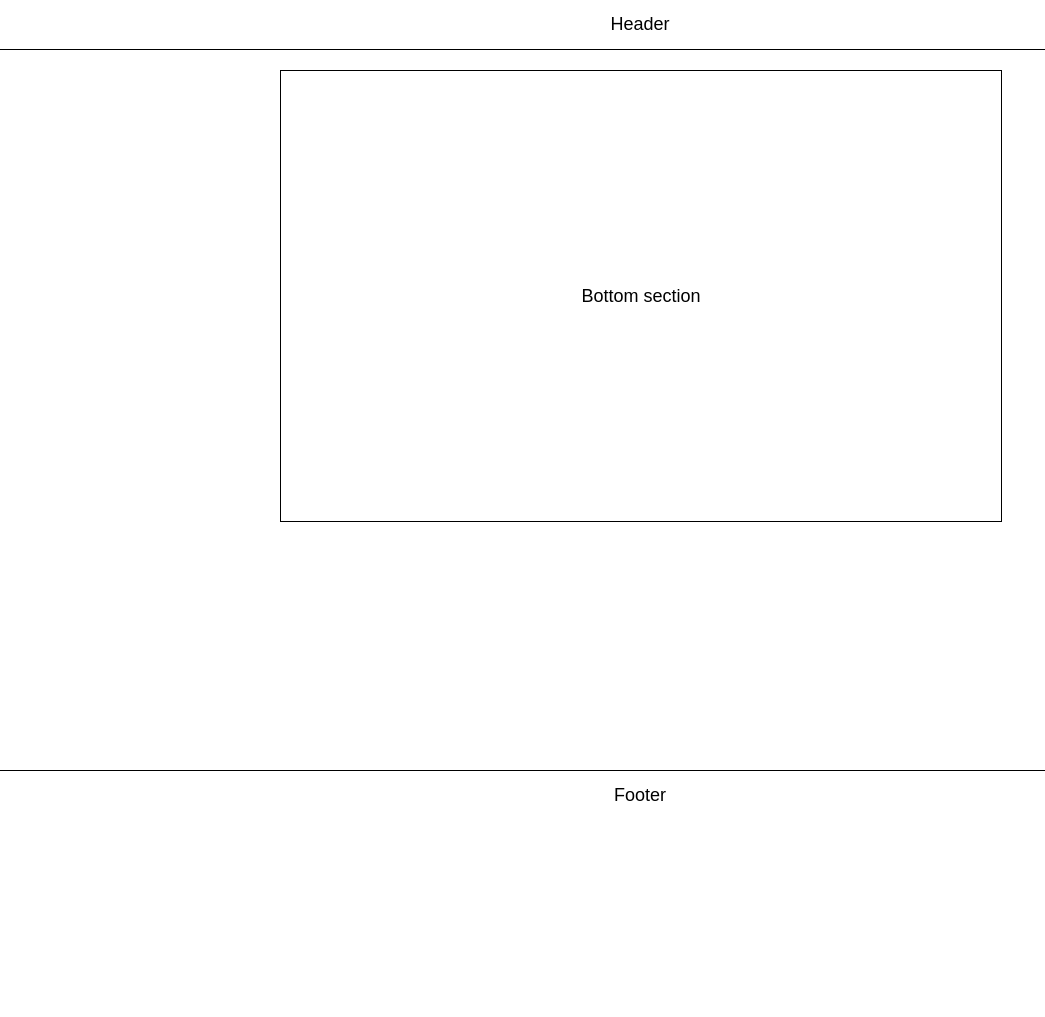
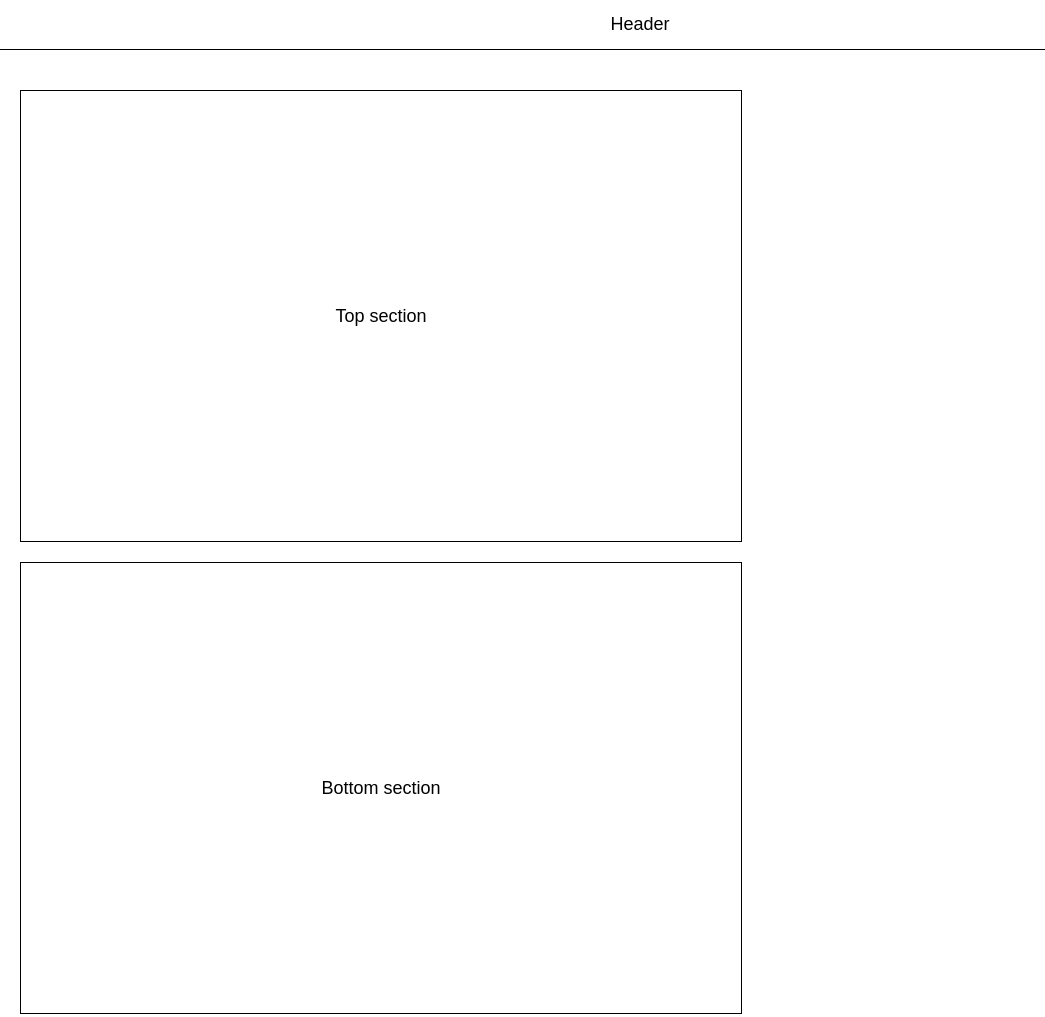
Before and after one commit to ooloo-io/github-flow-tempusername5, a website: page src/index.html in a window 1280 px wide. Shown: the top 1017 px of the page, without its empty margins (0-1045 px from the left). Before the commit the page ends 820 px from the top, so only its background shows below. Drawn offline with nearby package versions, Linux system fonts and the light colour scheme.

Commit message:
Fixed errors

```diff
--- a/src/index.html
+++ b/src/index.html
@@ -18,6 +18,9 @@
   </header>
   <main class="content">
     <section class="section">
+      Top section
+    </section>
+    <section class="section">
       Bottom section
     </section>
   </main>
--- a/src/styles.css
+++ b/src/styles.css
@@ -23,7 +23,7 @@ body {
   min-height: calc(100vh - 100px);
   width: 720px;
   max-width: 100%;
-  margin: auto;
+  padding: 20px;
 }
 
 .section {
```
